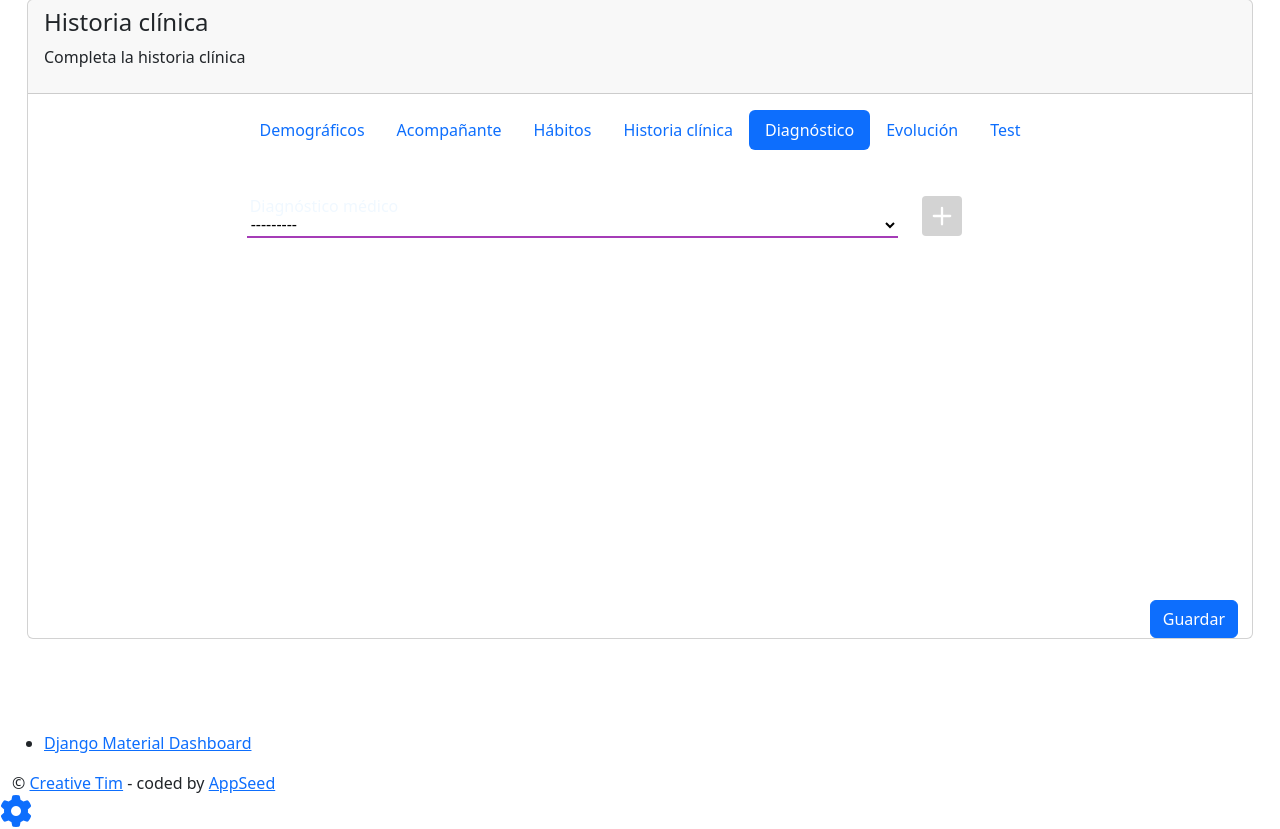
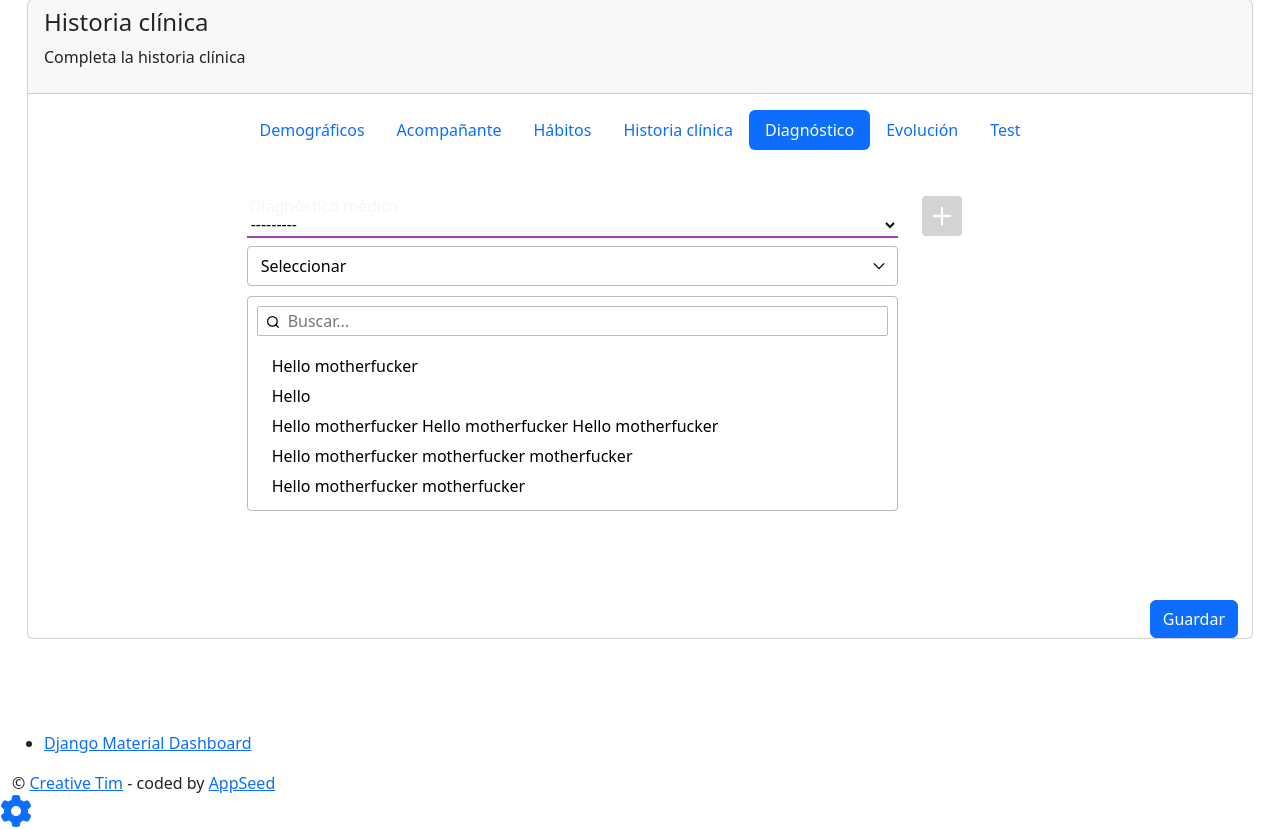
Before and after one commit to matsl92/physioterapy, a Django app: page /paciente/crear in a window 1280 px wide, after a click on "Diagnóstico". Shown: the part 111-940 px from the top of the page. Run offline with Django 4.2, Linux system fonts and the light colour scheme; the visitor is signed in with stand-in values (Sample User, id 1); data that the repository does not hold is empty; some libraries are stand-ins or nearby versions.

Commit message:
Working on diagnostic selection

```diff
--- a/home/urls.py
+++ b/home/urls.py
@@ -4,14 +4,18 @@ from . import views
 app_name = 'home'
 urlpatterns = [
     path('', views.index, name='home'),
-    path('paciente/lista', views.patient_list, name="patient_list"),
+    path('pacientes', views.patient_list, name="patients"),
     path('paciente/crear', views.create_patient, name='create_patient'),
     path('paciente/actualizar/<int:id>', views.update_patient, name="update_patient"),
 
     path('diagnostico/crear', views.create_diagnostic, name='create_diagnostic'),
     path('test/crear', views.create_test, name="create_test"),
+    path('paciente/lista', views.get_patient_list, name='get_patient_list'),
+    path('example', views.example, name='example'),
 
-    path('example', views.example, name='example'),
+    # Used to populate the Diagnostic table in the database
+    # path('populate', views.populatate_database, name="populate_database"),
+
     # Matches any html file
     re_path(r'^.*\.*', views.pages, name='pages'),
 
--- a/home/views.py
+++ b/home/views.py
@@ -9,11 +9,15 @@ from .forms import PatientForm, DiagnosticForm, EvolutionForm, TestForm, Patient
 from .models import Patient, Evolution, PatientTest
 import json
 
+
+from bs4 import BeautifulSoup
+import requests
+from .models import Diagnostic
+
 @login_required
 def index(request):
     context = {'segment': 'index'}
     return render(request, 'home/index.html', context)
-
 
 @login_required
 def pages(request):
@@ -92,13 +96,12 @@ def create_patient(request):
                 errors.append({'patient_test_form': patient_test_form.errors.as_json()})
 
             # return JsonResponse([msg, errors], safe=False)
-            return redirect('home:patient_list')
+            return redirect('home:patients')
 
         else:
             msg += "Patient form was't saved."
             # return JsonResponse([msg, patient_form.errors.as_json()], safe=False)
-            return redirect('home:patient_list')
-
+            return redirect('home:patients')
 
 def update_patient(request, id):
     patient = Patient.objects.get(pk=id)
@@ -146,12 +149,12 @@ def update_patient(request, id):
                 errors.append({'patient_test_form': patient_test_form.errors.as_json()})
 
             # return JsonResponse([msg, errors], safe=False)
-            return redirect('home:patient_list')
+            return redirect('home:patients')
 
         else:
             msg += "Patient form was't saved."
             # return JsonResponse([msg, patient_form.errors.as_json()], safe=False)
-            return redirect('home:patient_list')
+            return redirect('home:patients')
 
 
         # patient_form = PatientForm(request.POST, request.FILES, instance=patient)
@@ -206,3 +209,61 @@ def create_test(request):
             })
         else:
             return JsonResponse(test_form.errors.as_json(), safe=False)
+
+def get_patient_list(request):
+    data = [
+        {
+            'cedula': patient.cedula,
+            'nombre': patient.nombre,
+            'apellidos': patient.apellidos,
+            'telefono': patient.telefono,
+            'updated_at': patient.updated_at
+        }
+    for patient in list(Patient.objects.all().order_by('-updated_at'))]
+    return JsonResponse(data, safe=False)
+
+def populatate_database(request):
+    url = "https://es.wikipedia.org/wiki/Anexo:CIE-10_Cap%C3%ADtulo_XIII:_Enfermedades_del_sistema_osteomuscular_y_del_tejido_conectivo"
+    response = requests.get(url)
+    soup = BeautifulSoup(response.text, "html.parser")
+    content = soup.find("div",{"id":"mw-content-text"})
+    first_level_uls = [item for item in content.find_all("ul")]
+
+    all_second_level_lis = []
+
+    for first_level_ul in first_level_uls:
+        if first_level_ul.find_all('li') is not None:
+
+            first_level_lis = [li for li in first_level_ul.find_all('li')]
+            for first_level_li in first_level_lis:
+                if first_level_li.find_all('ul') is not None:
+
+                    second_level_uls = [ul for ul in first_level_li.find_all('ul')]
+                    for second_level_ul in second_level_uls:
+                        if second_level_ul.find_all('li') is not None:
+
+                            second_level_lis = [li for li in second_level_ul.find_all('li')]
+                            for li in second_level_lis:
+                                all_second_level_lis.append(li)
+
+    for li in all_second_level_lis:
+        string = li.get_text().strip()
+        chars = [char for char in string]
+        code = ''.join(chars[0:7]).strip('()')
+        description = ''.join(chars[7:]).strip()
+
+        diagnostic = Diagnostic.objects.create(
+            diagnostic_code=code,
+            diagnostic_description=description,
+            is_active=True
+        )
+
+        diagnostic.save()
+
+    data = [
+        {
+            'code': diagnostic.diagnostic_code,
+            'description': diagnostic.diagnostic_description
+        }
+    for diagnostic in list(Diagnostic.objects.all())]
+    return JsonResponse(data, safe=False)
--- a/static/assets/css/main.css
+++ b/static/assets/css/main.css
@@ -182,6 +182,7 @@ input[type="file"] {
     align-content: center;
     justify-content: center;
     flex-wrap: wrap;
+    border-radius: 0 0 4px 4px;
 }
 
 .submitting-button {
@@ -225,3 +226,109 @@ input[type="file"] {
     height: 30px;
     margin: 10px 19px;
 }
+
+/*--------------------------- Search input -----------------------------*/
+
+.select-search-wrapper div:nth-child(1) button {
+    display: flex;
+    justify-content: space-between;
+    align-items: center;
+    margin-bottom: 10px;
+    background: none;
+    border: 1px solid #bbbbbb;
+    border-radius: 4px;
+    width: 100%;
+    height: 40px;
+}
+
+.select-search-wrapper div:nth-child(1) button div {
+    padding-left: 7px;
+}
+
+.select-search-wrapper div:nth-child(1) button svg {
+    transform: scale(0.65);
+}
+
+.search-container {
+    padding: 9px;
+    width: 100%;
+    border: 1px solid #bbbbbb;
+    border-radius: 4px;
+}
+
+.search-input-header {
+    position: relative;
+    display: flex;
+    align-items: center;
+}
+
+.search-container div:nth-child(1) svg {
+    transform: scale(0.6);
+    position: absolute;
+    left: 4px;
+    top: 4px;
+}
+
+.search-container input {
+    width: 100%;
+    border: 1px solid #bbbbbb;
+    border-radius: 2px;
+    height: 30px;
+    padding: 0 20px 0 30px;
+    margin-bottom: 15px;
+}
+
+.option-container ul {
+    padding: 0;
+    max-height: 150px;
+    overflow-y: auto;
+    margin: 0;
+}
+
+.options-container ul::-webkit-scrollbar {
+    width: 7px;
+}
+
+.option-container ul li {
+    height: 30px;
+    width: calc(100% - 15px);
+    cursor: pointer;
+    padding: 0 15px;
+    border-radius: 4px;
+    display: flex;
+    align-items: center;
+    white-space: nowrap;
+    overflow-x: hidden;
+    text-overflow: ellipsis;
+}
+
+.option-container ul li:hover {
+    background-color: rgb(238, 238, 238);
+}
+
+
+
+
+.select-search-wrapper {
+    color: black;
+}
+
+.select-search-wrapper ul {
+    list-style-type: none;
+}
+
+.select-search-wrapper  li {
+    text-decoration: none;
+}
+
+/*--------------------------- Patient list -----------------------------*/
+
+.frame {
+    height: 65vh;
+    border: 1px solid red;
+    overflow: auto;
+}
+
+.patient-list-container {
+    min-height: calc(100vh - 265px);
+}
--- a/static/assets/js/form.js
+++ b/static/assets/js/form.js
@@ -289,7 +289,26 @@ testFormSubmitter.addEventListener('click', (e) => {
     submitTestData();
 })
 
+// ----------------------------------- Search input ------------------------------------------
 
+
+// const diagnosticInput = document.querySelector('#id_diagnostico');
+
+// diagnosticInput.addEventListener('mousedown', (e) => {
+//     e.preventDefault();
+//     console.log('click!');
+//     diagnosticInput.value = ""
+// })
+
+const optionContainer = document.querySelector('.option-container ul');
+const options = optionContainer.querySelectorAll('li');
+const buttonText = document.querySelector('.select-search-wrapper div:nth-child(1) button div');
+options.forEach(li => {
+    li.addEventListener('click', (e) => {
+        console.log(e.target.textContent);
+        buttonText.textContent = e.target.textContent;
+    })
+})
 
 
 
--- a/templates/home/form.html
+++ b/templates/home/form.html
@@ -266,6 +266,43 @@
                           </div>
 
                         </div>
+
+                        <div class="row">
+                          <div class="col-md-10 col-sm-10 col-9">
+                            <div class="select-search-wrapper">
+                              <div>
+                                <button id="diagnostic-select">
+                                  <div>Seleccionar</div>
+                                  <svg xmlns="http://www.w3.org/2000/svg" width="24" height="24">
+                                    <path d="M12 17.414 3.293 8.707l1.414-1.414L12 14.586l7.293-7.293 1.414 1.414L12 17.414z"/>
+                                  </svg>
+                                </button>
+                              </div>
+                              <div class="search-container">
+                                <div class="search-input-header">
+                                  <svg xmlns="http://www.w3.org/2000/svg" viewBox="0 0 24 24" width="24" height="24" fill="none" stroke="currentColor" stroke-width="2" stroke-linecap="round" stroke-linejoin="round">
+                                    <circle cx="11" cy="11" r="8"/>
+                                    <line x1="21" y1="21" x2="16.65" y2="16.65"/>
+                                  </svg>
+                                  <input class="search-input" type="search" placeholder="Buscar...">
+                                </div>
+
+                                <div class="option-container">
+                                  <ul>
+                                    <li>Hello motherfucker</li>
+                                    <li>Hello </li>
+                                    <li>Hello motherfucker Hello motherfucker Hello motherfucker</li>
+                                    <li>Hello motherfucker motherfucker motherfucker</li>
+                                    <li>Hello motherfucker motherfucker</li>
+                                    <li>Hello motherfucker</li>
+                                    <li>Hello motherfucker</li>
+                                  </ul>
+                                </div>
+                              </div>
+                            </div>
+                          </div>
+                        </div>
+
                       </div>
 
                       <div class="col-md-2">
--- a/templates/includes/navigation.html
+++ b/templates/includes/navigation.html
@@ -15,7 +15,7 @@
           <div class="collapse navbar-collapse justify-content-end">
           {% if request.user.is_authenticated %}
 
-            {% comment %} <form class="navbar-form">
+            <form class="navbar-form d-none">
               <div class="input-group no-border">
                 <input type="text" value="" class="form-control" placeholder="Buscar...">
                 <button type="submit" class="btn btn-white btn-round btn-just-icon">
@@ -23,7 +23,7 @@
                   <div class="ripple-container"></div>
                 </button>
               </div>
-            </form> {% endcomment %}
+            </form>
             <ul class="navbar-nav">
               {% comment %} <li class="nav-item">
                 <a class="nav-link" href="#pablo">
--- a/templates/includes/sidebar.html
+++ b/templates/includes/sidebar.html
@@ -12,7 +12,7 @@
         {% if request.user.is_authenticated %}
 
         <li class="nav-item {% if 'patient_list' in segment %} active {% endif %}">
-          <a class="nav-link" href={% url 'home:patient_list' %}>
+          <a class="nav-link" href={% url 'home:patients' %}>
             <i class="material-icons">person</i>
             <p>Lista de pacientes</p>
           </a>
```
Also changed, not shown: comments.txt (+73 -2 lines), static/assets/js/patientList.js (added, +161 -0 lines), templates/home/patient_list.html (+50 -29 lines).
